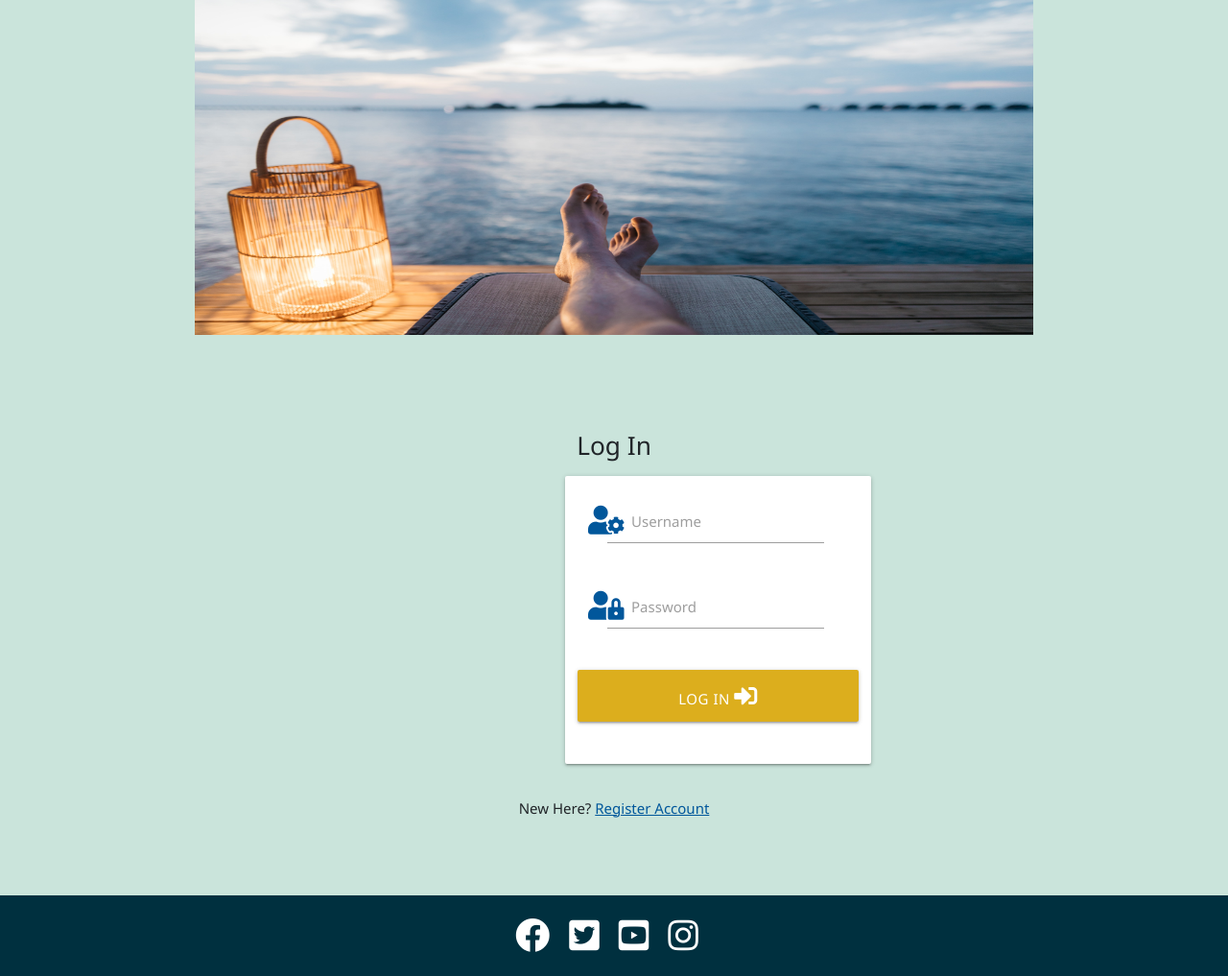
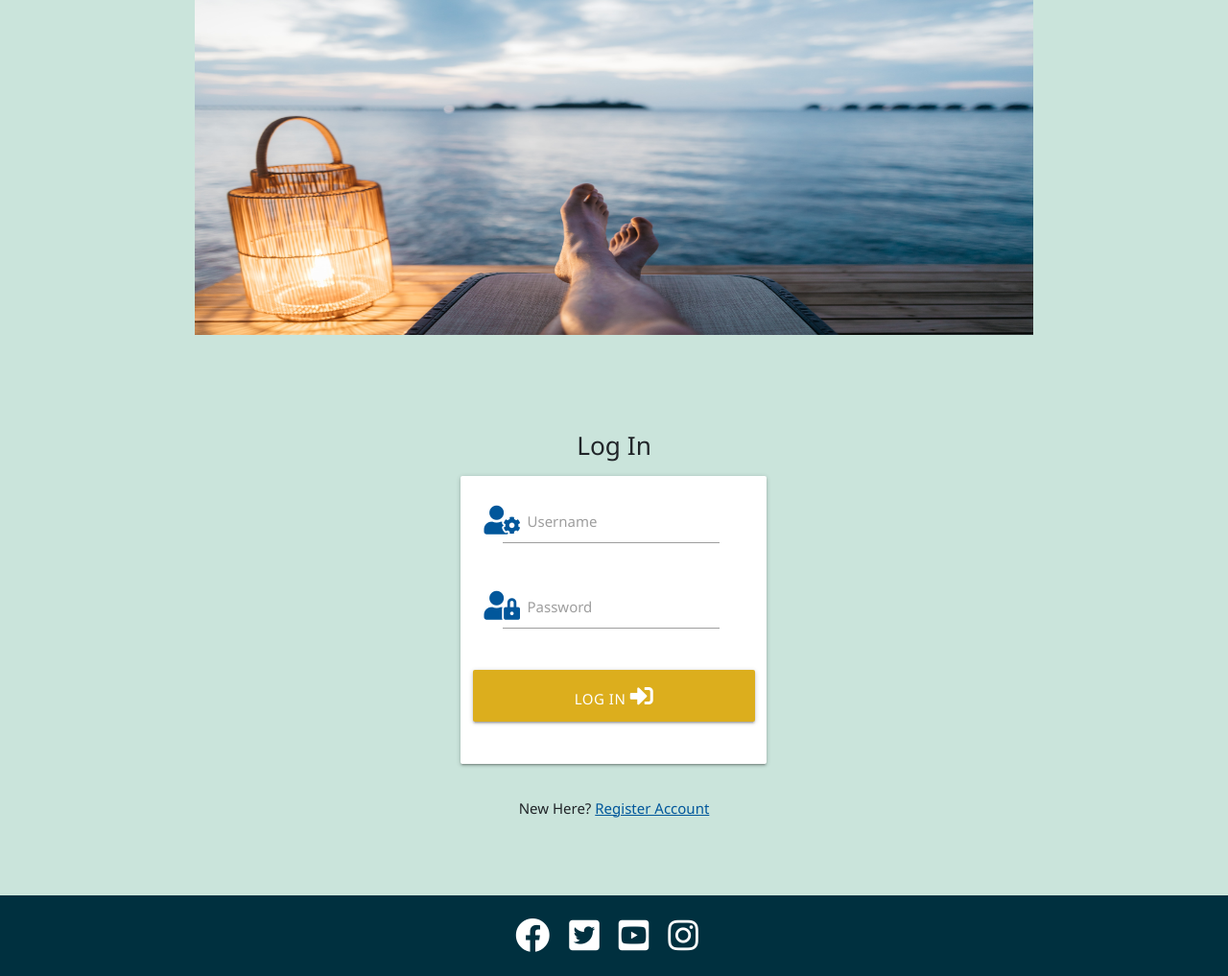
Before and after one commit to Code-Institute-Submissions/brunoroncete-milestone-p3_AugResub, a Flask app: page /login in a window 1280 px wide. Shown: the part 165-1182 px from the top of the page at 96% size. Run offline with Flask 2, Linux system fonts and the light colour scheme; some libraries are stand-ins or nearby versions.

Commit message:
adjusting visual login.html

```diff
--- a/static/css/style.css
+++ b/static/css/style.css
@@ -153,3 +153,9 @@ form {
     display: flex;
     justify-content: center;
 }
+
+
+#cardlogin {
+    display: flex;
+    flex-direction: column;
+}
--- a/templates/login.html
+++ b/templates/login.html
@@ -4,7 +4,7 @@
 
 <h3 class="center-align">Log In</h3>
 
-<div class="row">
+<div id="cardlogin" class="row">
   <form id="cardform" class="col s12 m8 offset-m2" method="POST" action="{{ url_for('login') }}">
     <div class="card-panel">
       <!-- username -->
```
